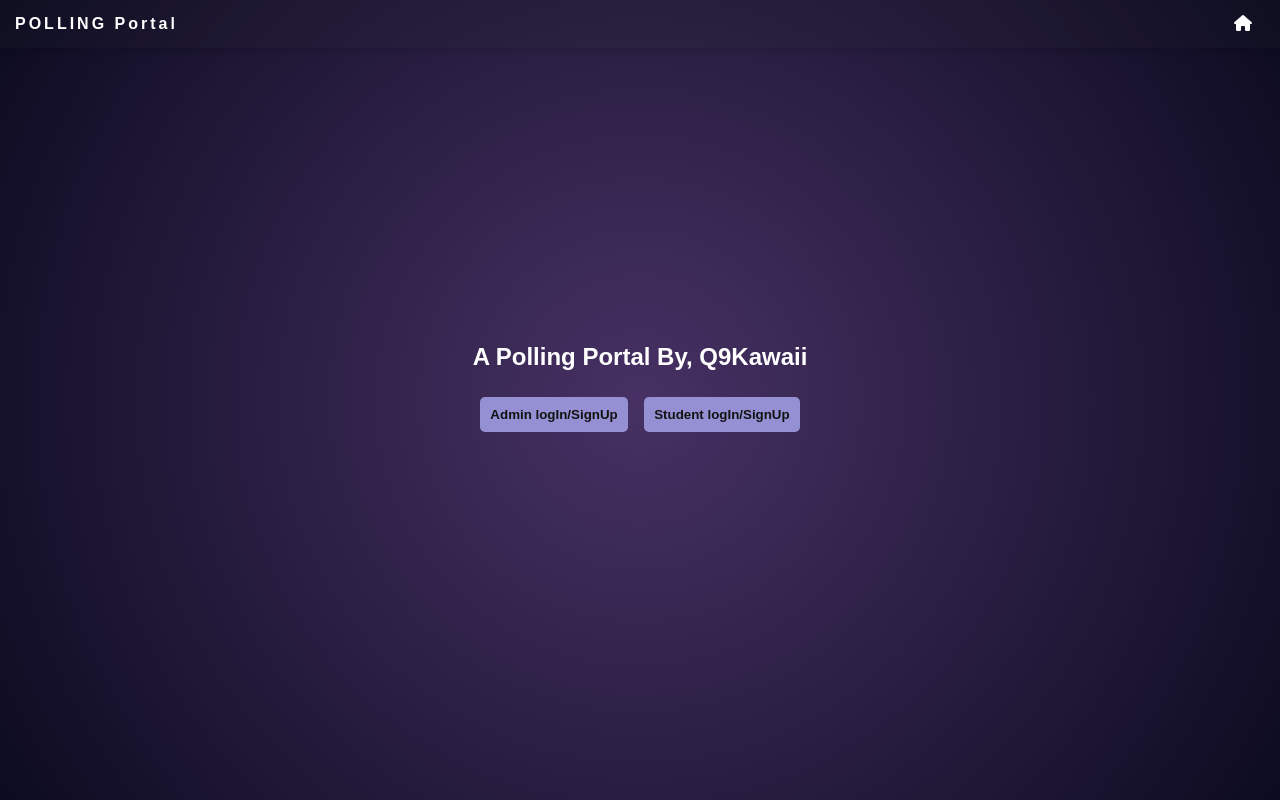
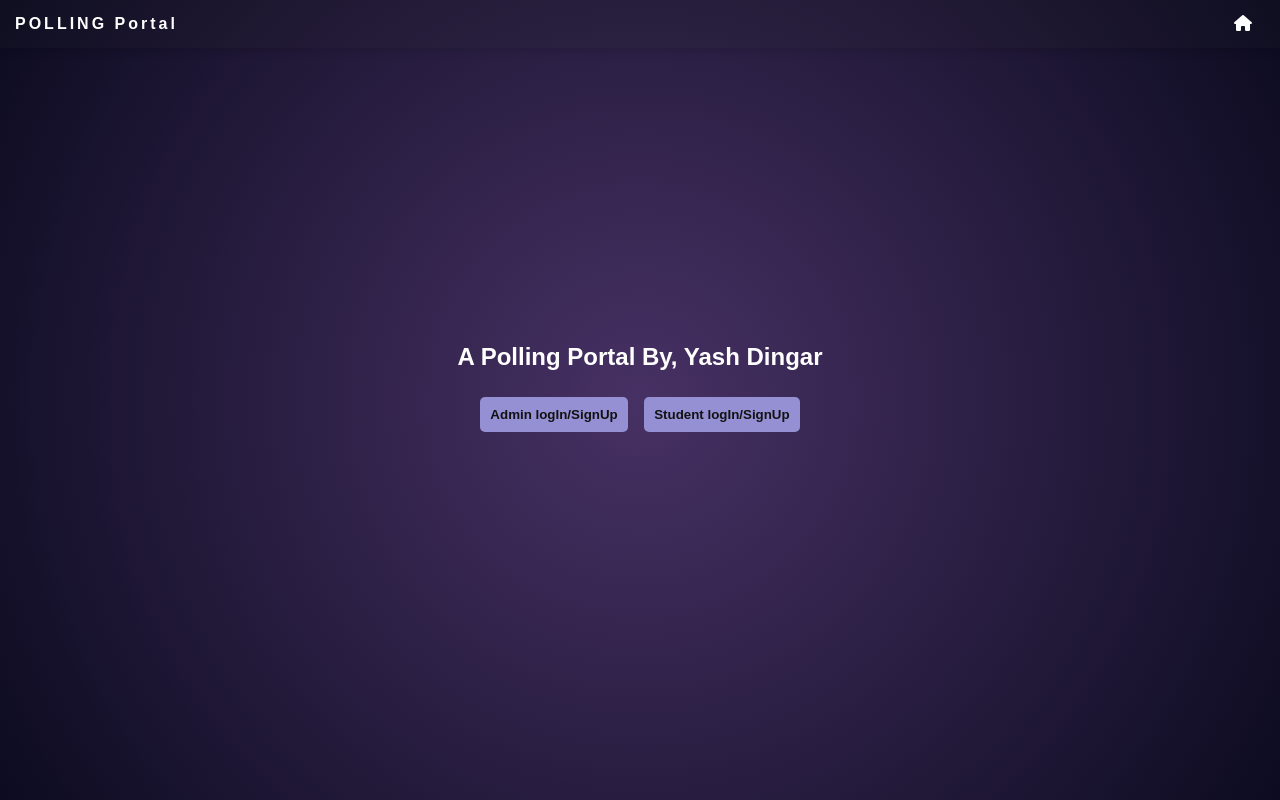
Before and after one commit to Q9Kawaii/Polling-Portal, a website: page index.html in a window 1280 px wide. Drawn offline with Linux system fonts and the light colour scheme.

```diff
--- a/index.html
+++ b/index.html
@@ -17,7 +17,7 @@
     <div class="container">
         <h2>
             A Polling Portal By,
-            Q9Kawaii
+            Yash Dingar
         </h2>
         <div class="content">
             <button><a href="AdminSignUp.html">Admin logIn/SignUp</a></button>
```
